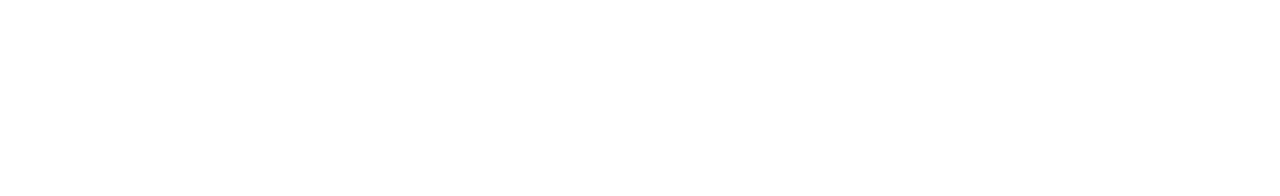
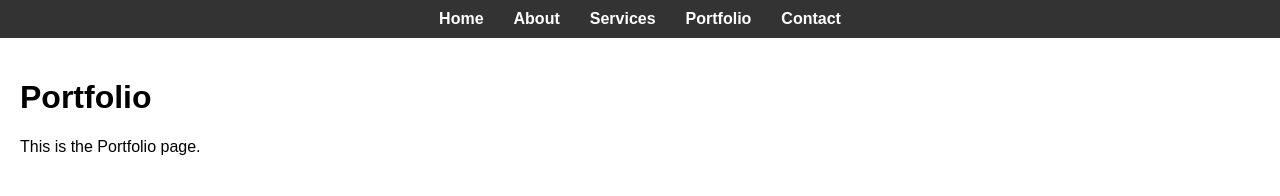
Before and after one commit to socr6902/SophiaCrawshaw, a plain HTML site: page portfolio.html in a window 1280 px wide. Drawn offline with Linux system fonts and the light colour scheme.

Commit message:
basic navbar

```diff
--- /dev/null
+++ b/css/styles.css
@@ -0,0 +1,38 @@
+/* Add your CSS styles here */
+
+body {
+    font-family: Arial, sans-serif;
+    margin: 0;
+    padding: 0;
+  }
+
+  nav {
+    background-color: #333;
+    padding: 10px 0;
+  }
+
+  nav ul {
+    list-style-type: none;
+    display: flex;
+    justify-content: center;
+    margin: 0;
+    padding: 0;
+  }
+
+  nav ul li {
+    margin: 0 15px;
+  }
+
+  nav ul li a {
+    color: white;
+    text-decoration: none;
+    font-weight: bold;
+  }
+
+  nav ul li a:hover {
+    text-decoration: underline;
+  }
+
+  main {
+    padding: 20px;
+  }
--- a/portfolio.html
+++ b/portfolio.html
@@ -1,11 +1,24 @@
 <!DOCTYPE html>
 <html lang="en">
 <head>
-    <meta charset="UTF-8">
-    <meta name="viewport" content="width=device-width, initial-scale=1.0">
-    <title>Document</title>
+  <meta charset="UTF-8">
+  <meta name="viewport" content="width=device-width, initial-scale=1.0">
+  <title>Portfolio</title>
+  <link rel="stylesheet" href="css/styles.css">
 </head>
 <body>
-
+  <nav>
+    <ul>
+      <li><a href="index.html">Home</a></li>
+      <li><a href="about.html">About</a></li>
+      <li><a href="services.html">Services</a></li>
+      <li><a href="portfolio.html">Portfolio</a></li>
+      <li><a href="contact.html">Contact</a></li>
+    </ul>
+  </nav>
+  <main>
+    <h1>Portfolio</h1>
+    <p>This is the Portfolio page.</p>
+  </main>
 </body>
 </html>
```
Also changed, not shown: about.html (+17 -4 lines), contact.html (+17 -4 lines), index.html (+17 -4 lines), services.html (+17 -4 lines).
